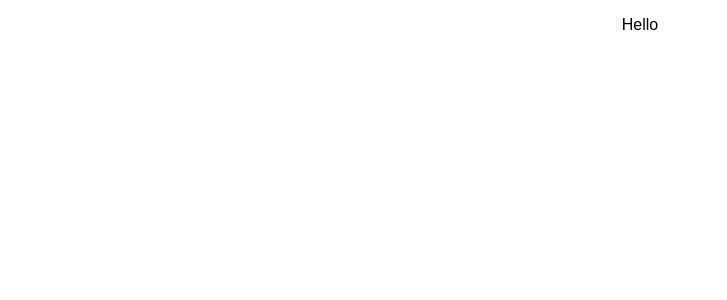
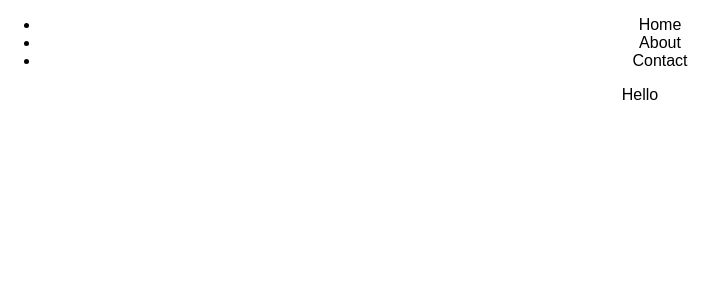
Before and after one commit to alexalala/portfolio, a React (Create React App) app: page / in a window 1280 px wide. Shown: the top 300 px of the page, without its empty margins (0-727 px from the left). Built offline with nearby package versions, Linux system fonts and the light colour scheme.

Commit message:
navbar seperated out into component and added in to App file

```diff
--- a/src/App.js
+++ b/src/App.js
@@ -1,10 +1,12 @@
 import React, { Component } from 'react';
+import Navbar from './components/Navbar';
 import './App.css';
 
 class App extends Component {
   render() {
     return (
       <div className="App">
+        <Navbar />
         <p>Hello</p>
       </div>
     );
--- /dev/null
+++ b/src/components/Navbar.js
@@ -0,0 +1,13 @@
+import React from 'react';
+
+const Navbar = () => {
+  return (
+    <ul>
+      <li>Home</li>
+      <li>About</li>
+      <li>Contact</li>
+    </ul>
+  );
+};
+
+export default Navbar;
```
